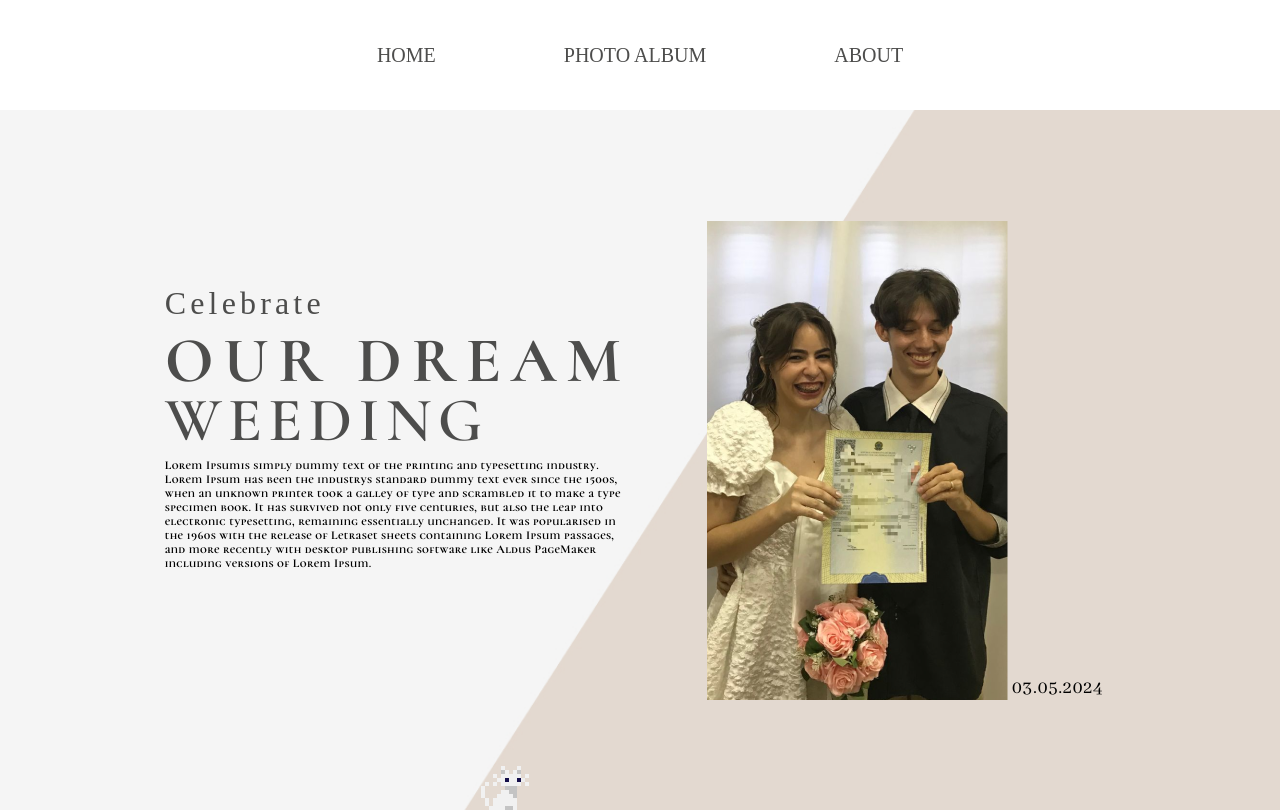
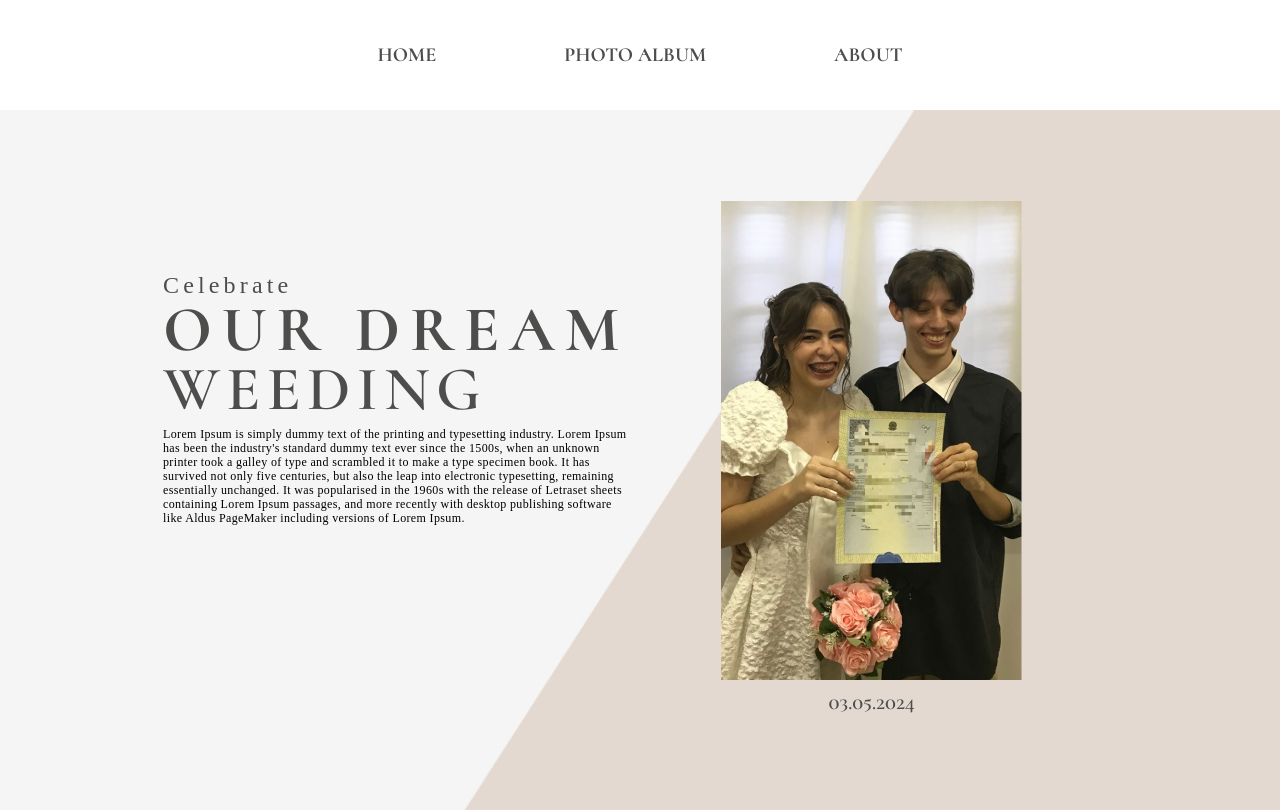
Before and after one commit to Emaus-Leonardo/Weeding-album, a React (Vite) app: page / in a window 1280 px wide. Shown: the top 812 px of the page. Built offline with nearby package versions, Linux system fonts and the light colour scheme.

Commit message:
add menu haburguer e responssivo

```diff
--- a/package.json
+++ b/package.json
@@ -12,6 +12,7 @@
   "dependencies": {
     "react": "^18.2.0",
     "react-dom": "^18.2.0",
+    "react-responsive": "^10.0.0",
     "react-router-dom": "^6.23.1"
   },
   "devDependencies": {
--- a/src/assets/components/layout/Header.jsx
+++ b/src/assets/components/layout/Header.jsx
@@ -1,16 +1,91 @@
 import { NavLink } from "react-router-dom";
+import { useMediaQuery } from "react-responsive";
+import { useState } from "react";
 
-export default function Header() {
+const Header = () => {
+  const is768p = useMediaQuery({ query: "(max-width: 768px)" });
+  const [isNavOpen, setIsNavOpen] = useState(false);
+
   return (
-    <header className="bg-white p-8 h-[110px] font-custom flex">
-      <nav className="container mx-auto flex items-center justify-center">
-        <ul className="text-texts text-xl flex space-x-32 text-[20px] font-medium">
+    <header className="bg-white p-8 h-[110px] font-custom flex items-center justify-center tablet:justify-between  transition-all ease-linear">
+
+      {is768p && (
+        <div>
+          <p className="text-[36px] text-texts !font-Abhaya-Libre ">E & H</p>
+        </div>
+      )}
+
+      {/* Menu */}
+      <nav className="flex items-center">
+        {is768p ? (
+          <>
+            <button
+              className="flex items-center p-2 text-texts hover:text-black transition-all"
+              onClick={() => setIsNavOpen(!isNavOpen)}
+            >
+              <svg
+                xmlns="http://www.w3.org/2000/svg"
+                fill="none"
+                viewBox="0 0 24 24"
+                stroke="currentColor"
+                className="h-8 w-8"
+              >
+                {isNavOpen ? (
+                  <path
+                    strokeLinecap="round"
+                    strokeLinejoin="round"
+                    strokeWidth={2}
+                    d="M6 18L18 6M6 6l12 12"
+                  />
+                ) : (
+                  <path
+                    strokeLinecap="round"
+                    strokeLinejoin="round"
+                    strokeWidth={2}
+                    d="M4 6h16M4 12h16M4 18h16"
+                  />
+                )}
+              </svg>
+            </button>
+            {isNavOpen && (
+              <ul className="text-texts text-xl flex flex-col items-end space-y-3 text-[20px] !font-CormorantUnicase-Bold absolute top-[110px] z-10 left-0 w-full bg-white p-4 shadow-xl">
                 <li className="hover:scale-125 transition-all">
-            <NavLink to="/" className="hover:text-black  transition-all">
+                  <NavLink
+                    to="/"
+                    className="hover:text-black transition-all w-full text-left"
+                    onClick={() => setIsNavOpen(false)}
+                  >
                     HOME
                   </NavLink>
                 </li>
-
+                <li className="hover:scale-125 transition-all">
+                  <NavLink
+                    to="/photo-album"
+                    className="hover:text-black transition-all w-full text-left"
+                    onClick={() => setIsNavOpen(false)}
+                  >
+                    PHOTO ALBUM
+                  </NavLink>
+                </li>
+                <li className="hover:scale-125 transition-all">
+                  <NavLink
+                    to="/about"
+                    className="hover:text-black transition-all w-full text-left"
+                    onClick={() => setIsNavOpen(false)}
+                  >
+                    ABOUT
+                  </NavLink>
+                </li>
+              </ul>
+            )}
+          </>
+        ) : (
+          <ul className="text-texts text-xl flex space-x-32 text-[20px] !font-CormorantUnicase-Bold">
+            <li className="hover:scale-125 transition-all">
+              <NavLink to="/" className="hover:text-black transition-all">
+                HOME
+              </NavLink>
+            </li>
             <li className="hover:scale-125 transition-all">
               <NavLink
                 to="/photo-album"
@@ -19,14 +94,16 @@ export default function Header() {
                 PHOTO ALBUM
               </NavLink>
             </li>
-
             <li className="hover:scale-125 transition-all">
               <NavLink to="/about" className="hover:text-black transition-all">
                 ABOUT
               </NavLink>
             </li>
           </ul>
+        )}
       </nav>
     </header>
   );
-}
+};
+
+export default Header;
--- a/src/assets/components/pages/Home.jsx
+++ b/src/assets/components/pages/Home.jsx
@@ -1,46 +1,61 @@
 import HomeImg from "../../../../public/img/image-home.png";
-import Hiro from "../../../../public/img/Hiro.png";
 
 function Home() {
   return (
-    <section className="bg-custom h-[700px] flex justify-center items-center ">
-      <div className="flex relative ml-[100px] max-lg:flex-col">
-        <div className="absolute md:-left-28 md:top-16 flex flex-col ">
-          <p className=" text-texts !font-abhayalibre md:tracking-[4.16px] md:text-[32px]">
+    <>
+      <div className="w-full bg-gray-300">
+
+          <div className="flex h-[700px] items-center justify-center bg-custom px-14 pb-[5px] sm:pt-[100px] sm:pb-[100px] md:h-auto transition-all ease-linear">
+            <div className="mx-auto flex w-full max-w-[954px] flex-col gap-[25px]">
+              <div className="flex items-start justify-between gap-5 md:flex-col">
+                <div className="mt-[71px] w-[49%] flex justify-center md:w-full">
+                  <div className="flex w-full flex-col transition-all ease-linear ">
+                    <div className="flex flex-col items-start">
+                      <div className="flex flex-col items-start">
+                        <p className="text-[24px] text-texts relative z-[1] !font-abhayalibre tracking-[4.16px]  transition-all ease-linear">
                           Celebrate
                         </p>
-
-          <h1 className="md:text-[64px] text-texts font-CormorantUnicase-Bold md:tracking-[9.60px]">
+                        <h1 className="text-[64px] text-texts relative mt-[-8px] !font-CormorantUnicase-Bold tracking-[9.60px] tablet:tracking-wide sm:tracking-wide sm:text-[42px]  transition-all ease-linear">
                           OUR DREAM
                         </h1>
-
-          <h2 className="md:text-[62px] text-texts relative md:mt-[-16px] font-CormorantUnicase-SemiBold md:tracking-[6.40px]">
+                      </div>
+                      <h2 className="text-[62px] text-texts relative mt-[-16px] !font-CormorantUnicase-SemiBold tracking-[6.40px]  sm:tracking-wide sm:text-[42px]  transition-all ease-linear">
                         WEEDING
                       </h2>
-
-          <h3 className="text-[12px] text-black leading-[14px] tracking-[0.36px] font-CormorantUnicase-Bold w-[50%]">
-            Lorem Ipsumis simply dummy text of the printing and typesetting
-            industry. Lorem Ipsum has been the industrys standard dummy
-            text ever since the 1500s, when an unknown printer took a galley of
-            type and scrambled it to make a type specimen book. It has survived
+                    </div>
+                    <h3 className="text-[12px] leading-[14px] tracking-[0.36px] !text-black-900  transition-all ease-linear">
+                      Lorem Ipsum is simply dummy text of the printing and
+                      typesetting industry. Lorem Ipsum has been the
+                      industry&#39;s standard dummy text ever since the 1500s,
+                      when an unknown printer took a galley of type and
+                      scrambled it to make a type specimen book. It has survived
                       not only five centuries, but also the leap into electronic
-            typesetting, remaining essentially unchanged. It was popularised in
-            the 1960s with the release of Letraset sheets containing Lorem Ipsum
-            passages, and more recently with desktop publishing software like
-            Aldus PageMaker including versions of Lorem Ipsum.
+                      typesetting, remaining essentially unchanged. It was
+                      popularised in the 1960s with the release of Letraset
+                      sheets containing Lorem Ipsum passages, and more recently
+                      with desktop publishing software like Aldus PageMaker
+                      including versions of Lorem Ipsum.
                     </h3>
                   </div>
-
-        <div className="absolute left-48 top-[525px]">
-          <img className="" src={Hiro} alt="" />
                 </div>
 
-        <img className="pl-[430px]" src={HomeImg} alt="image home"  />
-        <p className="text-[20px] font-Abhaya-Libre self-end tracking-[0.60px] pl-1 ">
+                <div className="flex items-center justify-center gap-[11px] mr-[95px] flex-col md:w-full  transition-all ease-linear">
+                  <img
+                    src={HomeImg}
+                    alt="date image"
+                    className="h-full w-[100%] sm:w-full "
+                  />
+                  <h4 className=" text-[20px] !font-CormorantUnicase-SemiBold text-texts">
                     03.05.2024
-        </p>
+                  </h4>
+
                 </div>
-    </section>
+              </div>
+            </div>
+          </div>
+
+      </div>
+    </>
   );
 }
 
--- a/src/index.css
+++ b/src/index.css
@@ -47,6 +47,13 @@ select:focus {
 
 .bg-custom {
   background-image: url("../public/img/background.png");
+  background-size: cover;
+  background-position: center;
+  background-repeat: no-repeat;
+}
+
+.bg-celular {
+  background-image: url("../public/img/bg.celular.jpg");
   background-size: cover;
   background-position: center;
   background-repeat: no-repeat;
--- a/tailwind.config.js
+++ b/tailwind.config.js
@@ -5,6 +5,7 @@ export default {
   darkMode: "class",
   theme: {
     extend: {
+      screens: { md: { max: "1024px" },  sm: { max: "550px" }, tablet: { max: "768px" } },
       fontFamily: {
         "CormorantUnicase-Bold": ["CormorantUnicase-Bold", "sans-serif"],
         "CormorantUnicase-SemiBold": [
@@ -13,16 +14,6 @@ export default {
         ],
         "Alex-Brush": ["Alex-Brush", "sans-serif"],
         "Abhaya-Libre": ["Abhaya-Libre", "sans-serif"],
-      },
-      screens: {
-        tablet: "640px",
-        // => @media (min-width: 640px) { ... }
-
-        laptop: "1440px",
-        // => @media (min-width: 1024px) { ... }
-
-        desktop: "1280px",
-        // => @media (min-width: 1280px) { ... }
       },
       colors: {
         primary: "#F5F5F5",
```
Also changed, not shown: 1 other file (tests, documents, lock files or other folders). Lines whose indentation alone changed are shown as unchanged.
